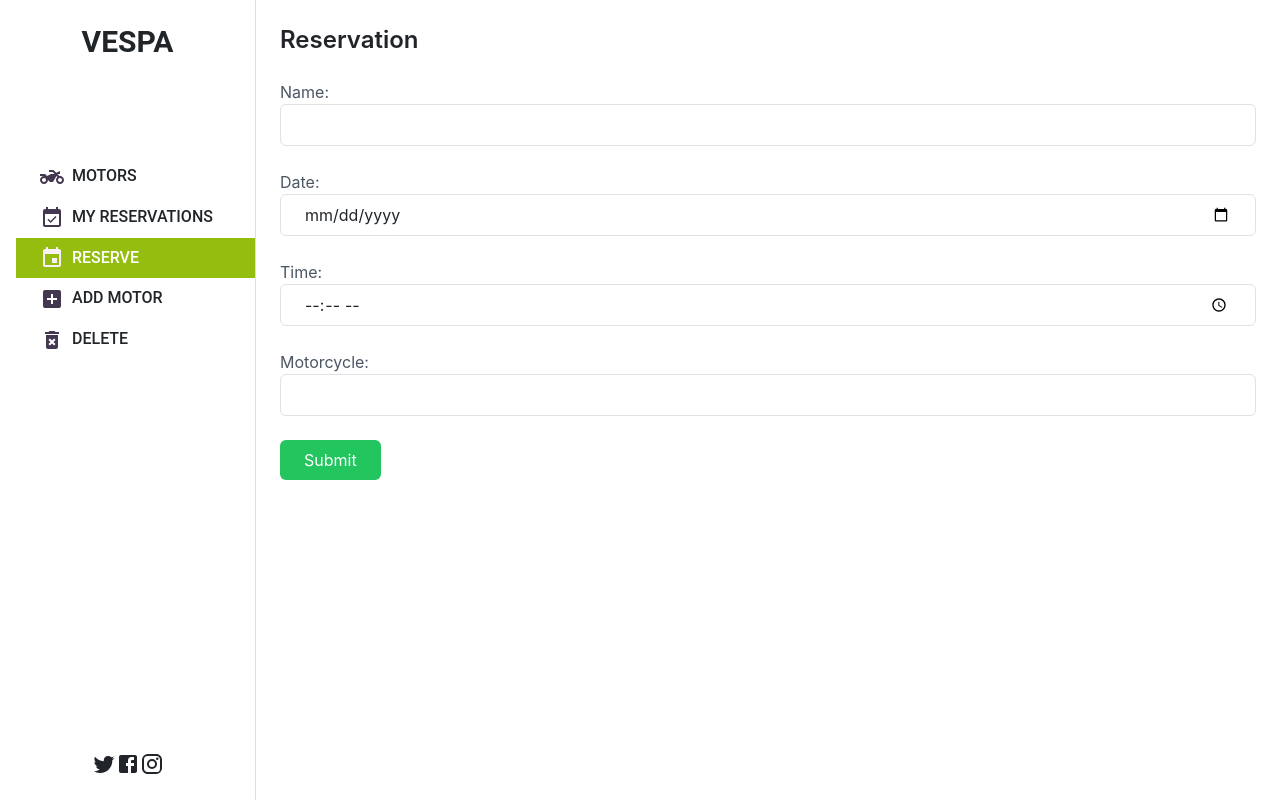
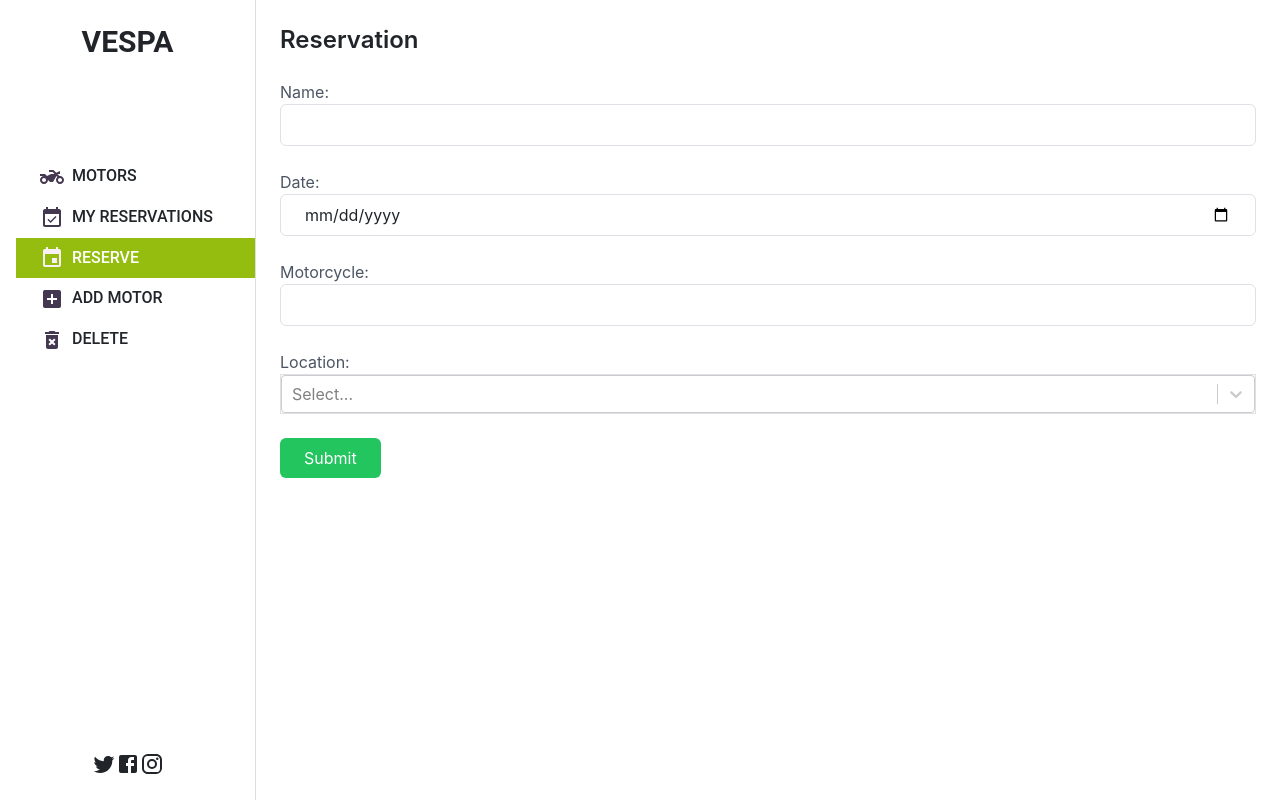
Before and after one commit to MarcoDiaz2000/Front-End-Harley-Davidson, a React (Create React App) app: page /reserve/1 in a window 1280 px wide. Built offline with nearby package versions, Linux system fonts and the light colour scheme.

Commit message:
Add Location

```diff
--- a/src/components/Reservation/ReservationForm.jsx
+++ b/src/components/Reservation/ReservationForm.jsx
@@ -3,20 +3,32 @@ import {
   Formik, Form, Field, ErrorMessage,
 } from 'formik';
 import * as Yup from 'yup';
+import Select from 'react-select';
 
 const ReservationForm = () => {
   const initialValues = {
     name: '',
-    email: '',
     date: '',
-    time: '',
+    motorcycle: '',
+    location: null, // Initialize location as null
   };
+
+  const cities = [
+    { value: 'New York', label: 'New York' },
+    { value: 'Los Angeles', label: 'Los Angeles' },
+    { value: 'Chicago', label: 'Chicago' },
+    { value: 'Houston', label: 'Houston' },
+    { value: 'Miami', label: 'Miami' },
+    { value: 'london', label: 'london' },
+    { value: 'Tokyo', label: 'Tokyo' },
+    { value: 'Sydney', label: 'Sydney' },
+  ];
 
   const validationSchema = Yup.object().shape({
     name: Yup.string().required('Name is required'),
     date: Yup.date().required('Date is required'),
-    time: Yup.string().required('Time is required'),
     motorcycle: Yup.string().required('Motorcycle is required'),
+    location: Yup.object().nullable().required('Location is required'), // Update location validation
   });
 
   const handleSubmit = async (values, { resetForm }) => {
@@ -34,7 +46,7 @@ const ReservationForm = () => {
         validationSchema={validationSchema}
         onSubmit={handleSubmit}
       >
-        {() => (
+        {({ setFieldValue, values }) => (
           <Form>
             <div className="mb-4">
               <label htmlFor="name" className="block text-gray-600">Name:</label>
@@ -57,16 +69,6 @@ const ReservationForm = () => {
               <ErrorMessage name="date" component="div" className="text-red-600" />
             </div>
             <div className="mb-4">
-              <label htmlFor="time" className="block text-gray-600">Time:</label>
-              <Field
-                type="time"
-                id="time"
-                name="time"
-                className="w-full px-4 py-2 rounded-md border border-gray-300 focus:outline-none focus:border-blue-500"
-              />
-              <ErrorMessage name="time" component="div" className="text-red-600" />
-            </div>
-            <div className="mb-4">
               <label htmlFor="motorcycle" className="block text-gray-600">Motorcycle:</label>
               <Field
                 type="text"
@@ -75,6 +77,18 @@ const ReservationForm = () => {
                 className="w-full px-4 py-2 rounded-md border border-gray-300 focus:outline-none focus:border-blue-500"
               />
               <ErrorMessage name="motorcycle" component="div" className="text-red-600" />
+            </div>
+            <div className="mb-4">
+              <label htmlFor="location" className="block text-gray-600">Location:</label>
+              <Select
+                id="location"
+                name="location"
+                options={cities}
+                value={values.location}
+                onChange={(selectedOption) => setFieldValue('location', selectedOption)}
+                className="w-full border border-gray-300 focus:outline-none focus:border-blue-500"
+              />
+              <ErrorMessage name="location" component="div" className="text-red-600" />
             </div>
             <button
               type="submit"
```
